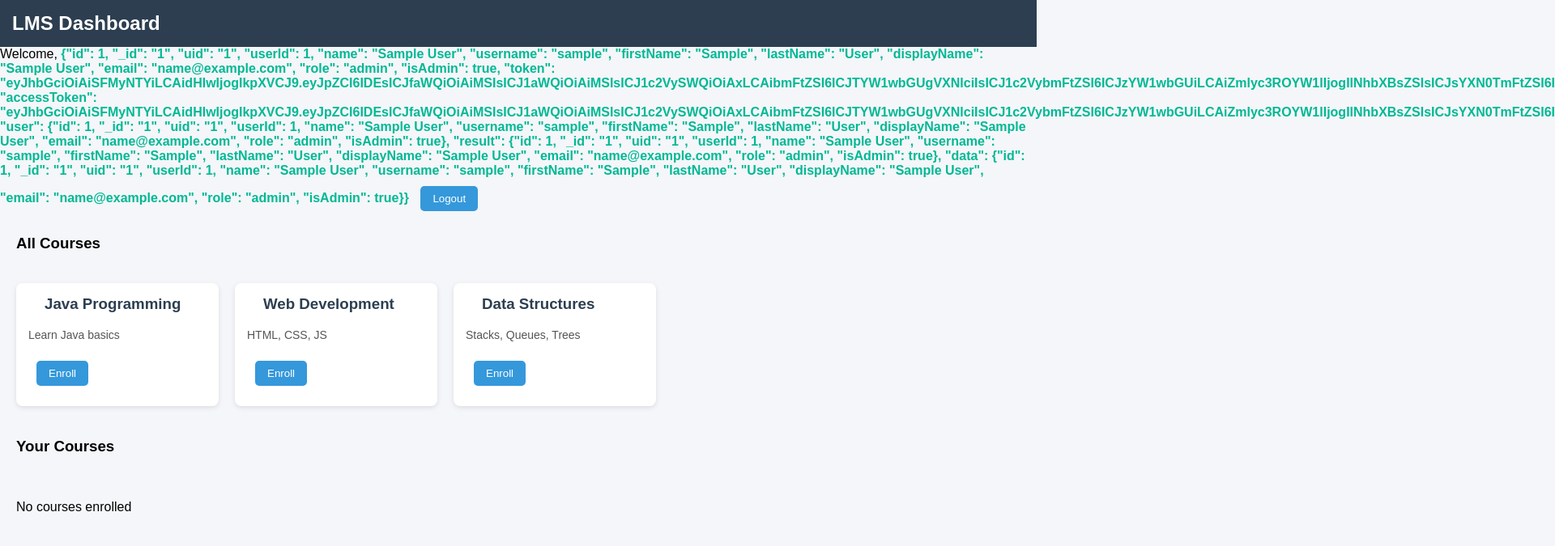
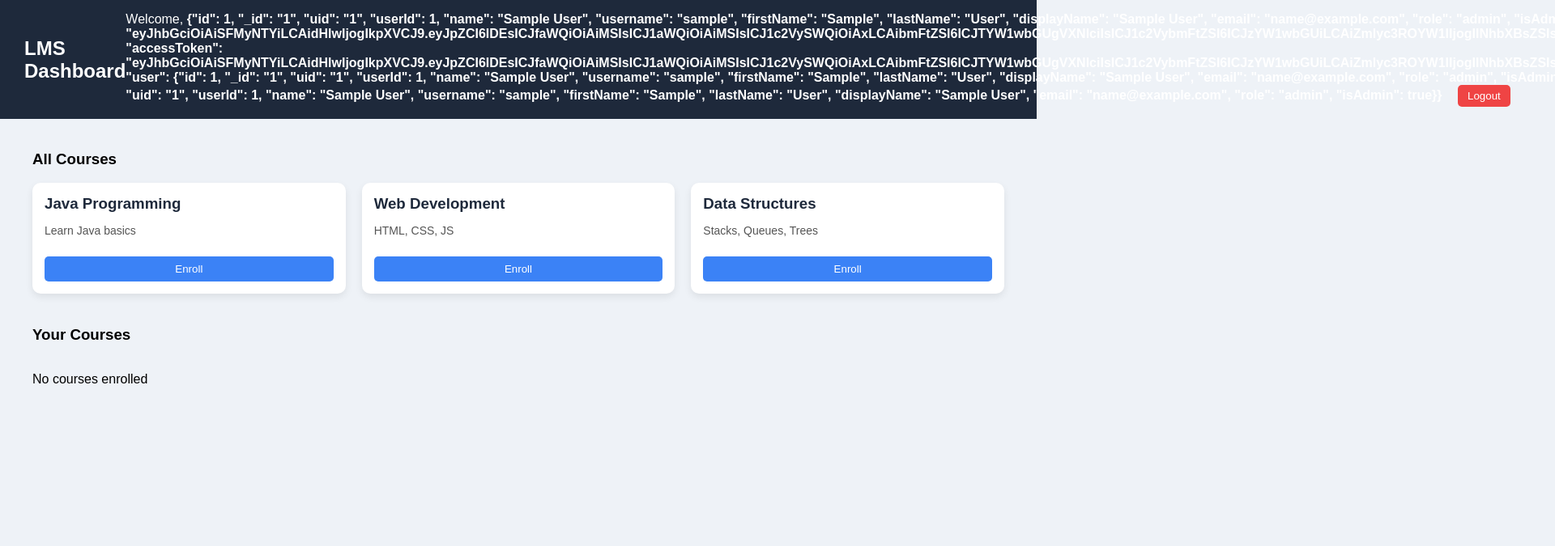
Before and after one commit to varshini448/E-LEARNING-MANAGEMENT, a plain HTML site: page dashboard.html in a window 1280 px wide. Shown: the top 675 px of the page at 81% size, 1920 px wide, since content can reach past the window. Drawn offline with Linux system fonts and the light colour scheme; sample sign-in values are in the browser's storage.

Commit message:
Update style.css

```diff
--- a/style.css
+++ b/style.css
@@ -1,70 +1,87 @@
 /* RESET */
 body {
+    margin: 0;
     font-family: Arial, sans-serif;
-    margin: 0;
-    background: #f4f6f9; /* light clean background */
+    background: #eef2f7;
 }
 
-/* HEADER */
-h2 {
-    background: #2c3e50;
+/* NAVBAR */
+.navbar {
+    background: #1e293b;
     color: white;
-    padding: 15px;
+    display: flex;
+    justify-content: space-between;
+    align-items: center;
+    padding: 15px 30px;
+}
+
+.navbar h2 {
     margin: 0;
 }
 
-/* USER TEXT */
-#user-name {
-    color: #00b894;
+.navbar button {
+    margin-left: 15px;
+    padding: 6px 12px;
+    background: #ef4444;
+    border: none;
+    color: white;
+    border-radius: 5px;
+    cursor: pointer;
 }
 
-/* BUTTON */
-button {
-    padding: 8px 15px;
-    margin: 10px;
-    border: none;
-    background: #3498db;
-    color: white;
-    cursor: pointer;
-    border-radius: 5px;
+/* MAIN LAYOUT */
+.main {
+    padding: 20px 40px;
 }
 
-button:hover {
-    background: #2980b9;
+/* SECTION */
+.section {
+    margin-bottom: 40px;
 }
 
-/* SECTION TITLES */
-h3 {
-    margin-left: 20px;
+/* GRID LAYOUT */
+.grid {
+    display: grid;
+    grid-template-columns: repeat(auto-fit, minmax(220px, 1fr));
+    gap: 20px;
 }
 
-/* COURSE CONTAINER */
-#course-container,
-#enrolled-container {
-    display: flex;
-    flex-wrap: wrap;
-    gap: 20px;
-    padding: 20px;
-}
-
-/* CARD DESIGN */
+/* CARD */
 .course-card {
     background: white;
     padding: 15px;
-    width: 220px;
-    border-radius: 8px;
-    box-shadow: 0 2px 6px rgba(0,0,0,0.1);
-    text-align: left;
+    border-radius: 10px;
+    box-shadow: 0 4px 10px rgba(0,0,0,0.08);
+    transition: 0.2s;
 }
 
-/* CARD TITLE */
-.course-card h3 {
-    margin-top: 0;
-    color: #2c3e50;
+.course-card:hover {
+    transform: translateY(-5px);
 }
 
-/* SMALL TEXT */
+/* TEXT */
+.course-card h3 {
+    margin: 0 0 10px;
+    color: #1e293b;
+}
+
 .course-card p {
     font-size: 14px;
     color: #555;
 }
+
+/* BUTTON */
+.course-card button {
+    margin-top: 10px;
+    width: 100%;
+    padding: 8px;
+    background: #3b82f6;
+    border: none;
+    color: white;
+    border-radius: 5px;
+    cursor: pointer;
+}
+
+.course-card button:hover {
+    background: #2563eb;
+}
```
